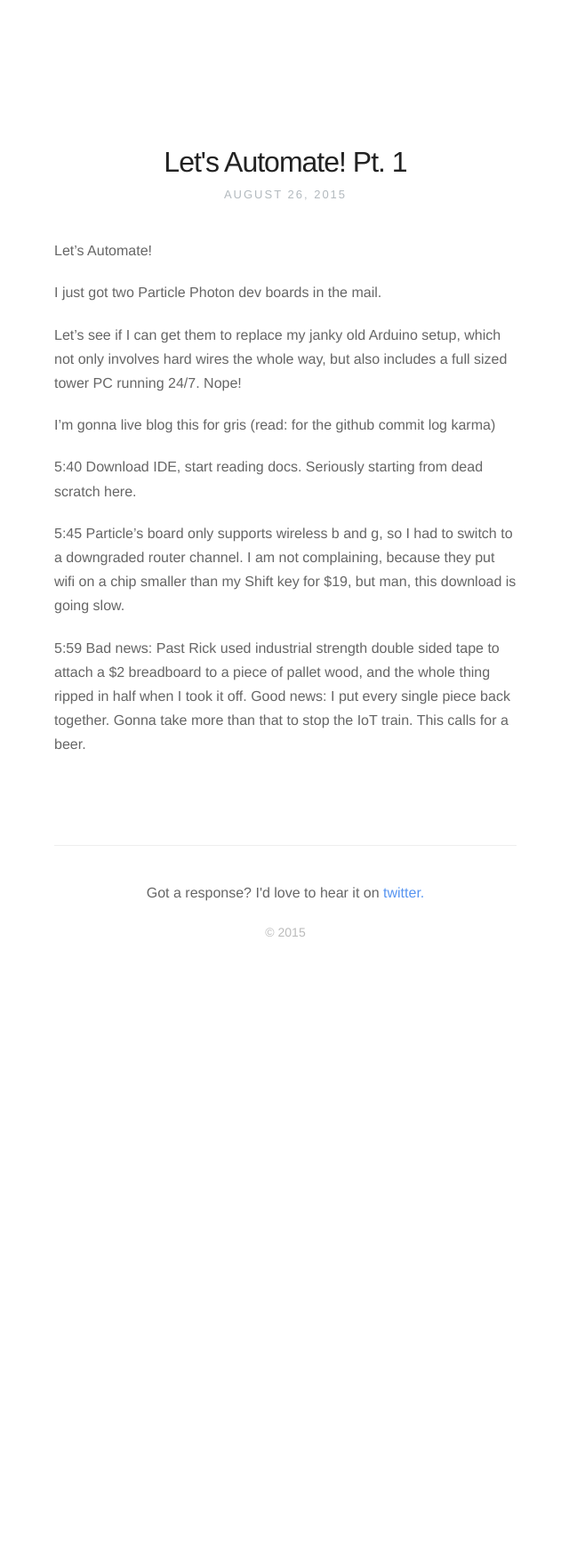
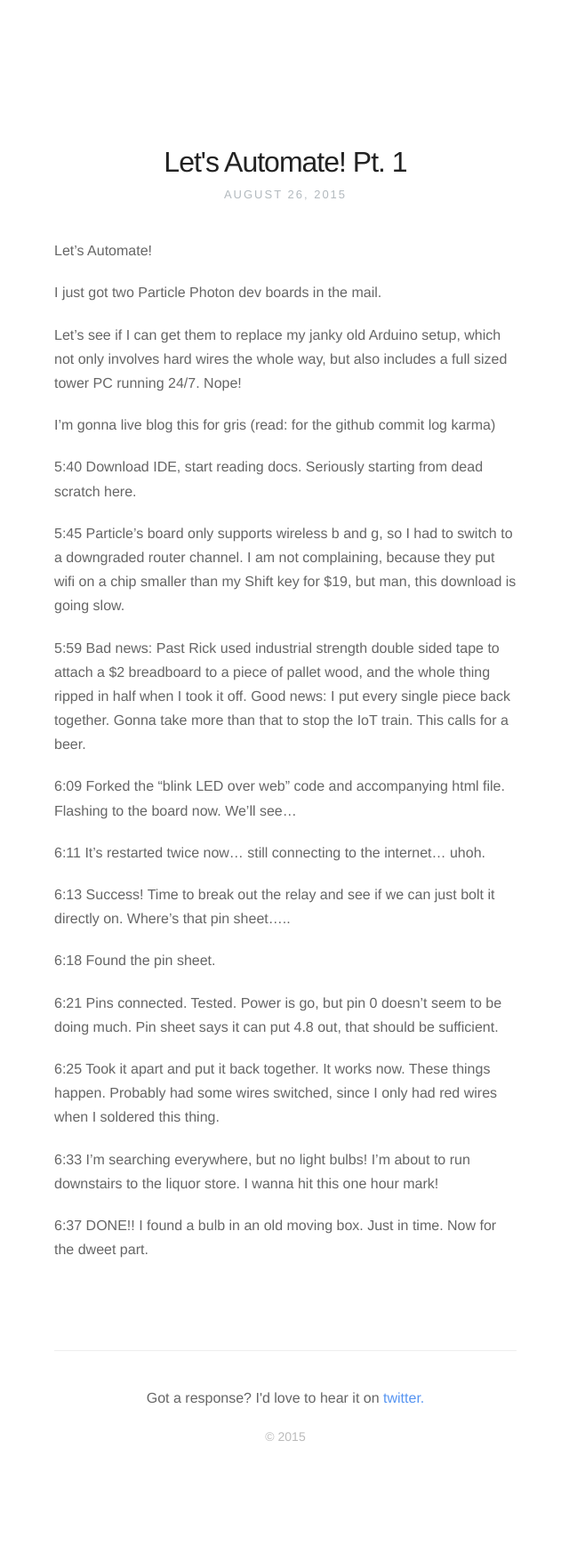
Before and after one commit to LiveMethod/livemethod, a Jekyll site: the page built from _posts/2015-08-26-automate-pt-1.markdown, in a window 1280 px wide. Shown: the whole page at 89% size, without its empty margins (319-959 px from the left). Built offline with Jekyll 4.4.1, drawn with Linux system fonts in a browser that asks for light colours; nearby versions of some CDN libraries; Markdown is read by kramdown in place of the engine named in the settings; before the commit the page ends 1179 px from its top, so only the background shows below that.

Commit message:
done with relay and photon part. now time for dweet part

```diff
--- a/_posts/2015-08-26-automate-pt-1.markdown
+++ b/_posts/2015-08-26-automate-pt-1.markdown
@@ -16,3 +16,19 @@ I'm gonna live blog this for gris (read: for the github commit log karma)
 5:45 Particle's board only supports wireless b and g, so I had to switch to a downgraded router channel. I am not complaining, because they put wifi on a chip smaller than my Shift key for $19, but man, this download is going slow.
 
 5:59 Bad news: Past Rick used industrial strength double sided tape to attach a $2 breadboard to a piece of pallet wood, and the whole thing ripped in half when I took it off. Good news: I put every single piece back together. Gonna take more than that to stop the IoT train. This calls for a beer.
+
+6:09 Forked the "blink LED over web" code and accompanying html file. Flashing to the board now. We'll see...
+
+6:11 It's restarted twice now... still connecting to the internet... uhoh.
+
+6:13 Success! Time to break out the relay and see if we can just bolt it directly on. Where's that pin sheet.....
+
+6:18 Found the pin sheet.
+
+6:21 Pins connected. Tested. Power is go, but pin 0 doesn't seem to be doing much. Pin sheet says it can put 4.8 out, that should be sufficient.
+
+6:25 Took it apart and put it back together. It works now. These things happen. Probably had some wires switched, since I only had red wires when I soldered this thing.
+
+6:33 I'm searching everywhere, but no light bulbs! I'm about to run downstairs to the liquor store. I wanna hit this one hour mark!
+
+6:37 DONE!! I found a bulb in an old moving box. Just in time. Now for the dweet part.
```
